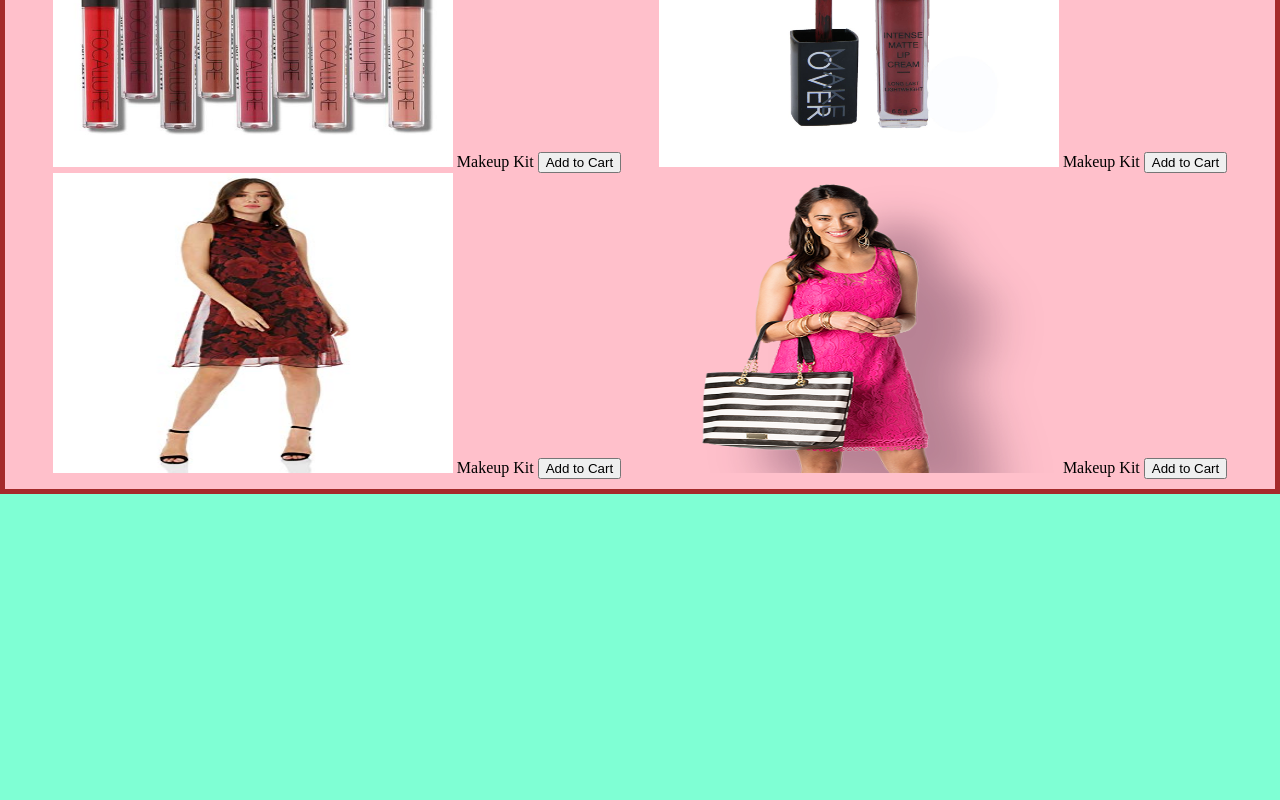
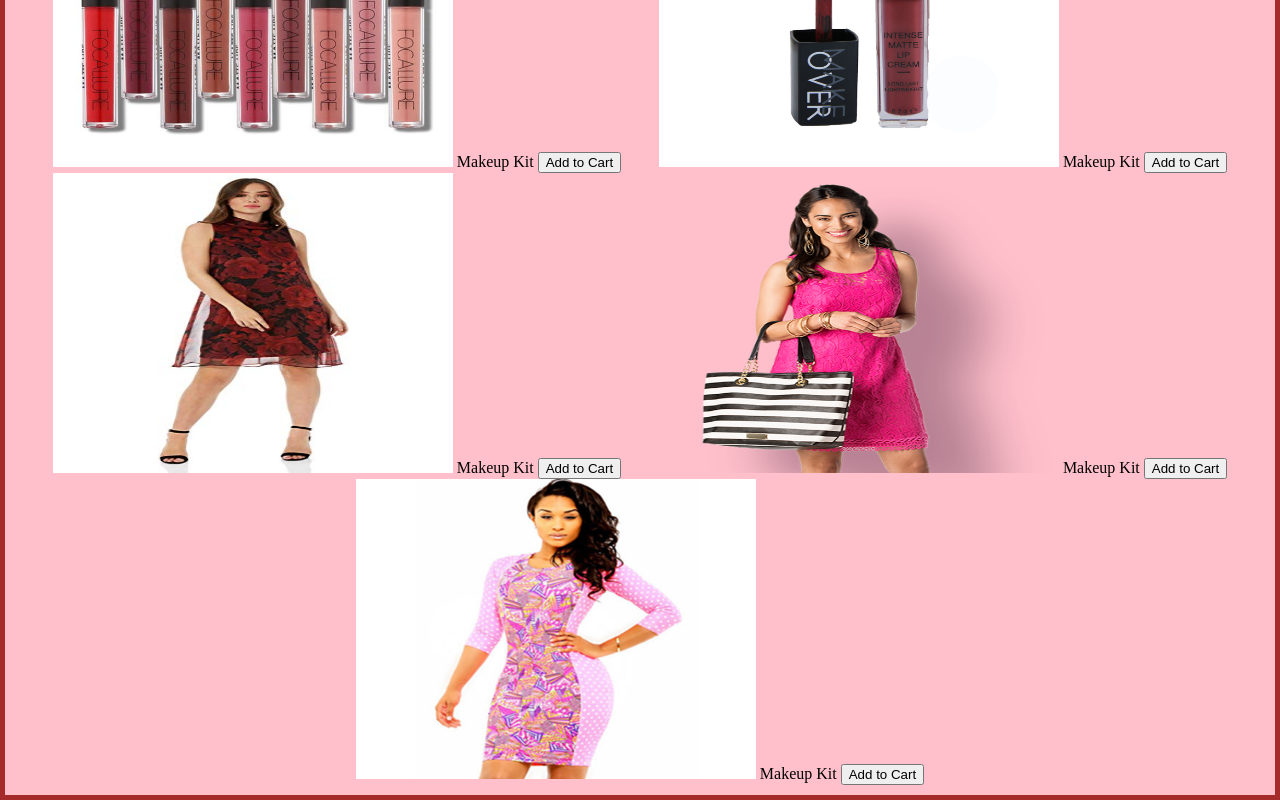
Before and after one commit to Kenny1995/Dreami, a website: page UI/index.html in a window 1280 px wide. Shown: the part 1164-1964 px from the top of the page. Before the commit the page ends 1658 px from the top, so only its background shows below. Drawn offline with Linux system fonts and the light colour scheme.

Commit message:
Added more product

```diff
--- a/UI/index.html
+++ b/UI/index.html
@@ -69,6 +69,11 @@
                 <label for="makeup8" id="makeup8">Makeup Kit</label>
                 <button type="button">Add to Cart</button>
             </div>
+            <div id="image10">
+                <img src="./images/img10.jpg" alt="makeup10">
+                <label for="makeup10" id="makeup10">Makeup Kit</label>
+                <button type="button">Add to Cart</button>
+            </div>
         </div>
     </main>
     <footer>
```
